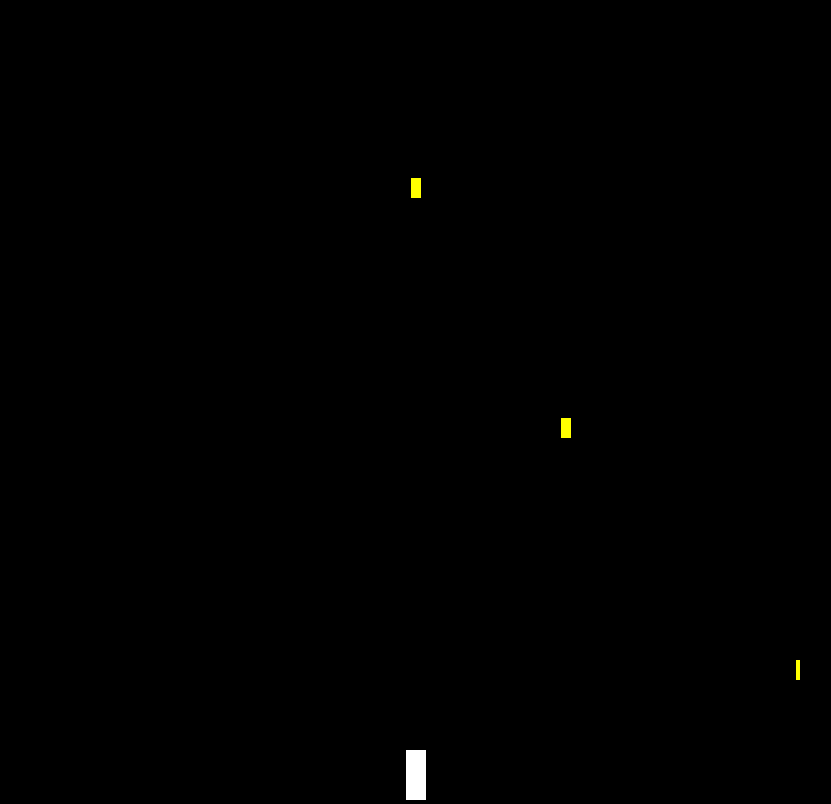
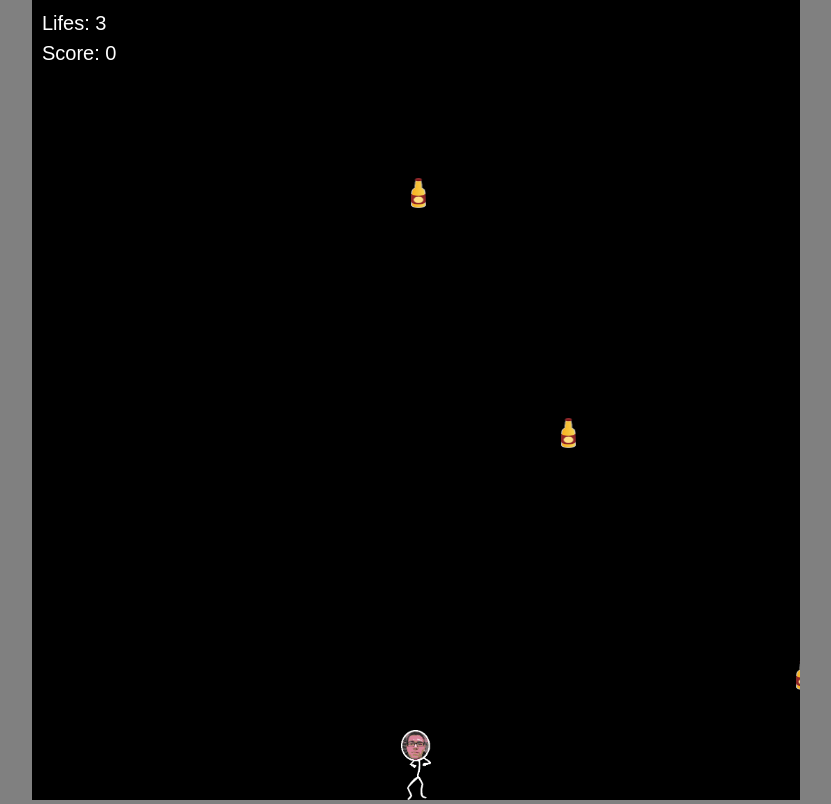
Before and after one commit to SkySurferOne/BeerInvader, a website with bundled scripts: page index.html in a window 1280 px wide. Shown: the whole page, without its empty margins (224-1055 px from the left). Built offline with nearby package versions, Linux system fonts and the light colour scheme.

Commit message:
Add score board and graphics

```diff
--- a/bottle.mjs
+++ b/bottle.mjs
@@ -1,47 +1,46 @@
 import { getRndInteger } from "./utils.mjs";
 
-export function Bottle(convas, ctx) {
+export function Bottle(convas, ctx, bottleImg) {
     let x = getRndInteger(0, convas.width);
     let y = 0;
-    let w = 10;
-    let h = 20;
+    let w = 15;
+    let h = 30;
     let step = 2;
     let destroy = false;
     let points = 1;
 
     this.getPoints = function() {
         return points;
-    }
+    };
     this.getX = function() {
         return x;
-    }
+    };
     this.getY = function() {
         return y;
-    }
+    };
     this.getWidth = function() {
         return w;
-    }
+    };
     this.getHeight = function() {
         return h;
-    }
+    };
     this.increaseSpeed = function() {
         step++;
-    }
+    };
     this.canDestroy = function() {
         return destroy;
-    }
+    };
     this.destroyObject = function() {
         destroy = true;
-    }
+    };
     this.update = function() {
         if (y + h + step < convas.height) {
             y += step;
         } else {
             destroy = true;
         }
-    }
+    };
     this.draw = function() {
-        ctx.fillStyle = "yellow";
-        ctx.fillRect(x, y, w, h);
-    }
+        ctx.drawImage(bottleImg, x, y, w, h);
+    };
 }
--- a/bullet.mjs
+++ b/bullet.mjs
@@ -1,8 +1,8 @@
-import { checkCollision } from "./utils.mjs";
+import {checkCollision} from "./utils.mjs";
 
-export function Bullet(x, y, canvas, ctx) {
-    let w = 10;
-    let h = 10;
+export function Bullet(x, y, canvas, ctx, bulletImg) {
+    let w = 15;
+    let h = 17;
     let shotY = y;
     let shotX = x - w / 2;
     let step = 3;
@@ -10,34 +10,33 @@ export function Bullet(x, y, canvas, ctx) {
 
     this.collide = function (collidable) {
         return checkCollision(collidable, this);
-    }
-    this.getX = function() {
+    };
+    this.getX = function () {
         return shotX;
-    }
-    this.getY = function() {
+    };
+    this.getY = function () {
         return shotY;
-    }
-    this.getWidth = function() {
+    };
+    this.getWidth = function () {
         return w;
-    }
-    this.getHeight = function() {
+    };
+    this.getHeight = function () {
         return h;
-    }
+    };
     this.update = function () {
         if (shotY - step > 0) {
             shotY -= step;
         } else {
             destroy = true;
         }
-    }
+    };
     this.canDestroy = function () {
         return destroy;
-    }
-    this.destroyObject = function() {
+    };
+    this.destroyObject = function () {
         destroy = true;
-    }
-    this.draw = function() {
-        ctx.fillStyle = "red";
-        ctx.fillRect(shotX, shotY, w, h);
-    }
+    };
+    this.draw = function () {
+        ctx.drawImage(bulletImg, shotX, shotY, w, h);
+    };
 }
--- a/game.mjs
+++ b/game.mjs
@@ -3,7 +3,7 @@ import { Bottle } from "./bottle.mjs";
 import { Bullet } from "./bullet.mjs";
 import { ScoreBoard } from "./score-board.mjs";
 
-export function Game(canvas, ctx) {
+export function Game(canvas, ctx, images) {
     let player;
     let drawables = [];
     let obstacleInterval = 2000;
@@ -16,7 +16,7 @@ export function Game(canvas, ctx) {
     let shotInterval = 500;
     let prevShotTimestamp = null;
     let runGame = true;
-    let scoreBoard = new ScoreBoard();
+    let scoreBoard = new ScoreBoard(canvas, ctx);
 
     let checkCollisions = function() {
         let bullets = drawables.filter(d => d instanceof Bullet);
@@ -25,6 +25,7 @@ export function Game(canvas, ctx) {
             if (!b.canDestroy() && player.collide(b)) {
                 if(player.decreaseLifes()) {
                     console.log('Lifes ', player.getLifes());
+                    scoreBoard.updateLifes(player.getLifes());
                     b.destroyObject();
                 } else {
                     console.log('You are dead!');
@@ -40,15 +41,15 @@ export function Game(canvas, ctx) {
                 }
             });
         });
-    }
+    };
     let cleanDrawables = function() {
         drawables = drawables.filter(d => !d.canDestroy());
-    }
+    };
     let createObstacles = function() {
         for (let i = 0; i<obastacleNum; i++) {
-            drawables.push(new Bottle(canvas, ctx));
+            drawables.push(new Bottle(canvas, ctx, images['bottle'].img));
         }
-    }
+    };
     let checkObstaclesInterval = function(timestamp) {
         if (!prevObstacleTimestamp) {
             prevObstacleTimestamp = timestamp;
@@ -59,7 +60,7 @@ export function Game(canvas, ctx) {
                 prevObstacleTimestamp = timestamp;
             }
         }
-    }
+    };
     let checkDiffucultyInterval = function(timestamp) {
         if (!prevDiffTimestamp) {
             prevDiffTimestamp = timestamp;
@@ -72,7 +73,7 @@ export function Game(canvas, ctx) {
                 prevDiffTimestamp = timestamp;
             }
         }
-    }
+    };
     let loop = function(timestamp) {
         handleKeyActions(timestamp);
         checkDiffucultyInterval(timestamp);
@@ -87,11 +88,11 @@ export function Game(canvas, ctx) {
         } else {
             console.log('Game over');
         }
-    }
+    };
     let clearBg = function() {
         ctx.fillStyle = "black";
         ctx.fillRect(0, 0, canvas.width, canvas.height);
-    }
+    };
     let handleKeyActions = function(timestamp) {
         if (keyMap['37']) {
             // left arrow
@@ -113,21 +114,22 @@ export function Game(canvas, ctx) {
                 }
             }
         }
-    }
+    };
     let checkKey = function(e) {
         e = e || window.event;
-        keyMap[e.keyCode] = e.type == 'keydown';
-    }
+        keyMap[e.keyCode] = e.type === 'keydown';
+    };
     let init = function () {
         canvas.width = window.innerWidth * 0.6;
         canvas.height = window.innerHeight;
         drawables = [];
-        player = new Player(20, 50, canvas, ctx);
+        player = new Player(canvas, ctx, images['player'].img, images['bullet'].img);
         drawables.push(player);
+        drawables.push(scoreBoard);
         document.onkeydown = document.onkeyup = checkKey;
-    }
+    };
     this.run = function() {
         init();
         loop();
-    }
+    };
 }
--- a/main.mjs
+++ b/main.mjs
@@ -1,6 +1,42 @@
 import {Game} from './game.mjs';
 
-var canvas = document.getElementById('canvas');
-var ctx = canvas.getContext('2d');
+let loadGame = function () {
+    let canvas = document.getElementById('canvas');
+    let ctx = canvas.getContext('2d');
+    let images = [
+        {name: 'player', src: 'img/greg.gif', img: null},
+        {name: 'bottle', src: 'img/bottle.png', img: null},
+        {name: 'bullet', src: 'img/hand.png', img: null},
+    ];
+    let imgLoaded = 0;
 
-new Game(canvas, ctx).run();
+    images.forEach(obj => {
+        let img = new Image();
+        img.src = obj.src;
+        obj.img = img;
+        img.addEventListener('load', function () {
+            imgLoaded++;
+            console.log(`Image ${img.src} is loaded`);
+            if (imgLoaded === images.length) {
+                runGame(canvas, ctx, toDict(images));
+            }
+        }, false);
+    });
+};
+
+let toDict = function (arr) {
+    let obj = {};
+    arr.forEach(item => {
+        obj[item.name] = {
+            src: item.src,
+            img: item.img
+        };
+    });
+    return obj;
+};
+
+let runGame = function (canvas, ctx, images) {
+    new Game(canvas, ctx, images).run();
+};
+
+loadGame();
--- a/player.mjs
+++ b/player.mjs
@@ -1,63 +1,59 @@
-import { Bullet } from "./bullet.mjs";
-import { checkCollision } from "./utils.mjs";
+import {Bullet} from "./bullet.mjs";
+import {checkCollision} from "./utils.mjs";
 
-export function Player(w, h, canvas, ctx) {
+export function Player(canvas, ctx, playerImg, bulletImg) {
+    let w = 30;
+    let h = 70;
     let x = (canvas.width / 2) - (w / 2);
     let y = canvas.height - h;
-    let step = 5;
+    let step = 4;
     let destroy = false;
-    let bullets = [];
     let lifes = 3;
 
-    this.getLifes = function() {
+    this.getLifes = function () {
         return lifes;
-    }
-    this.decreaseLifes = function() {
+    };
+    this.decreaseLifes = function () {
         if (lifes > 0) {
             lifes--;
         }
 
-        if (lifes > 0) {
-            return true;
-        } else {
-            return false;
+        return lifes > 0;
+    };
+    this.collide = function (collidable) {
+        return checkCollision(collidable, this);
+    };
+    this.getX = function () {
+        return x;
+    };
+    this.getY = function () {
+        return y;
+    };
+    this.getWidth = function () {
+        return w;
+    };
+    this.getHeight = function () {
+        return h;
+    };
+    this.shot = function () {
+        return new Bullet(x + w / 2, y, canvas, ctx, bulletImg);
+    };
+    this.moveRight = function () {
+        if (x + step + w < canvas.width) {
+            x += step;
         }
-    }
-    this.collide = function(collidable) {
-        return checkCollision(collidable, this);
-    }
-    this.getX = function() {
-        return x;
-    }
-    this.getY = function() {
-        return y;
-    }
-    this.getWidth = function() {
-        return w;
-    }
-    this.getHeight = function() {
-        return h;
-    }
-    this.shot = function() {
-        return new Bullet(x + w / 2, y, canvas, ctx);
-    }
-    this.moveRight = function() {
-        if (x + step + w < canvas.width) {
-            x+=step;
+    };
+    this.moveLeft = function () {
+        if (x - step > 0) {
+            x -= step;
         }
-    }
-    this.moveLeft = function() {
-        if (x - step > 0) {
-            x-=step;
-        }
-    }
-    this.canDestroy = function() {
+    };
+    this.canDestroy = function () {
         return destroy;
-    }
-    this.update = function() {
-    }
-    this.draw = function() {
-        ctx.fillStyle = "white";
-        ctx.fillRect(x, y, w, h);
-    }
+    };
+    this.update = function () {
+    };
+    this.draw = function () {
+        ctx.drawImage(playerImg, x, y, w, h);
+    };
 }
--- a/score-board.mjs
+++ b/score-board.mjs
@@ -1,13 +1,29 @@
-export function ScoreBoard() {
+export function ScoreBoard(canvas, ctx) {
     let score = 0;
+    let lifes = 3;
+    let destroy = false;
 
+    this.updateLifes = function(newLifes) {
+        lifes = newLifes;
+    };
     this.addPoint = function() {
         score++;
-    }
+    };
     this.addPointCustom = function(points) {
         score += points;
-    }
+    };
     this.getScore = function() {
         return score;
-    }
+    };
+    this.canDestroy = function () {
+        return destroy;
+    };
+    this.update = function () {
+    };
+    this.draw = function () {
+        ctx.fillStyle = "white";
+        ctx.font = "20px Arial";
+        ctx.fillText(`Lifes: ${lifes}`,10,30);
+        ctx.fillText(`Score: ${score}`,10,60);
+    };
 }
--- a/server.js
+++ b/server.js
@@ -1,6 +1,5 @@
 var express = require('express');
 var app = express();
-var path = require('path');
 
 app.use(express.static(__dirname));
 
--- a/style.css
+++ b/style.css
@@ -2,11 +2,16 @@ html,
 body {
     padding: 0;
     margin: 0;
-    background-color: black;
+    background-color: grey;
+    overflow: hidden;
+    height: 100%;
+    font-size: 25px;
+    font-family: sans-serif;
 }
 
 .container {
     text-align: center;
+    position: relative;
 }
 
 #canvas {
```
Also changed, not shown: img/bottle.png (added), img/greg.gif (added), img/hand.png (added), index.html (indentation only).
